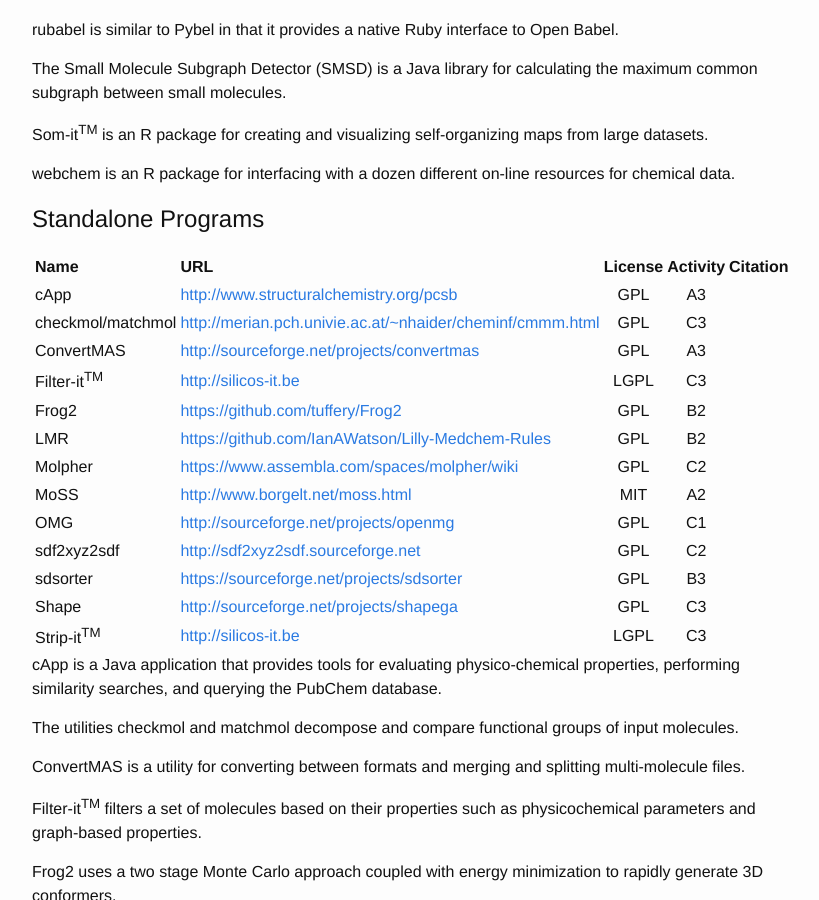
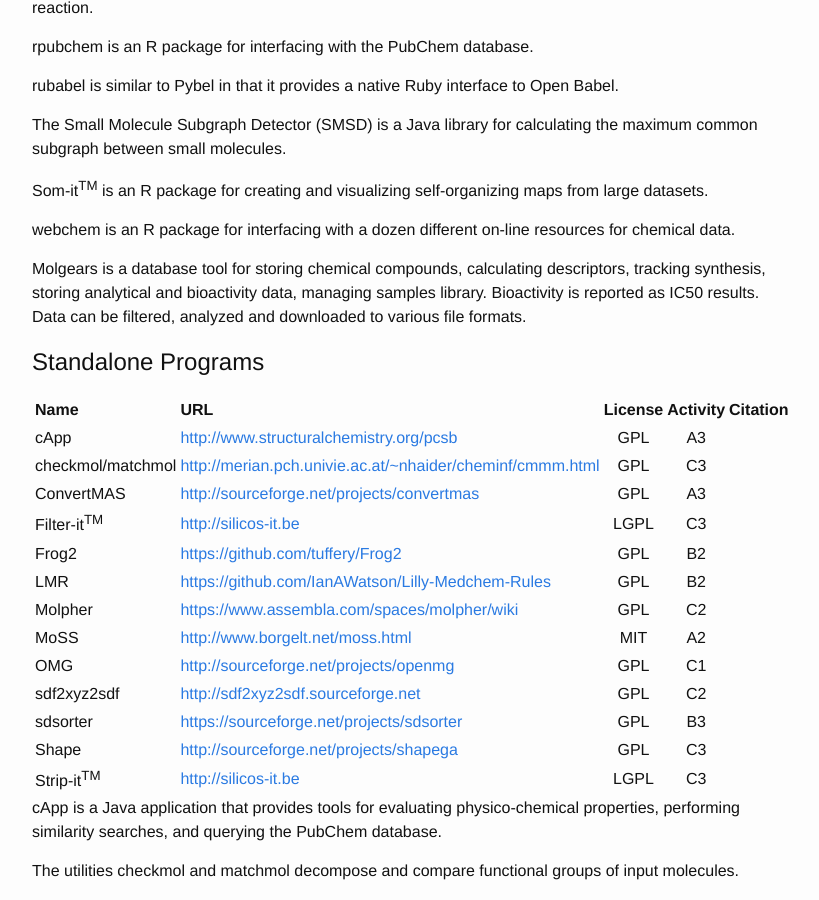
Before and after one commit to OpenSourceMolecularModeling/OpenSourceMolecularModeling.github.io, a Jekyll site: the page built from index.md, in a window 1280 px wide and 900 px high, scrolled down 4916 px. Shown: the whole window, without its empty margins (238-1057 px from the left). Built offline with Jekyll 4.4.1, drawn with Linux system fonts in a browser that asks for light colours; some of the changed text lies outside the part shown.

Commit message:
update index.md

```diff
--- a/index.md
+++ b/index.md
@@ -108,6 +108,8 @@ Toolkits
 | SMSD                 | <http://www.ebi.ac.uk/thornton-srv/software/SMSD>                        |   CCAL   |    B2    |          |
 | Som-it<sup>TM</sup>  | <http://silicos-it.be>                                                   |   LGPL   |    C3    |          |
 | webchem              | <https://github.com/ropensci/webchem>                                    |    MIT   |    A2    |          |
+| MolGears             | <https://github.com/admed/molgears>                                      |    BSD   |    B3    |
+|
 
 
 The Biochemical Algorithms Library (BALL) provides an object-oriented C++ library for structural bioinformatics, and its capabilities include molecular mechanics, support for reading and writing a variety of file formats, protein-ligand scoring, docking, and QSAR modeling.
@@ -175,6 +177,8 @@ The Small Molecule Subgraph Detector (SMSD) is a Java library for calculating th
 Som-it<sup>TM</sup> is an R package for creating and visualizing self-organizing maps from large datasets.
 
 webchem is an R package for interfacing with a dozen different on-line resources for chemical data.
+
+Molgears is a database tool for storing chemical compounds, calculating descriptors, tracking synthesis, storing analytical and bioactivity data, managing samples library. Bioactivity is reported as IC50 results. Data can be filtered, analyzed and downloaded to various file formats.
 
 Standalone Programs
 -------------------
```
